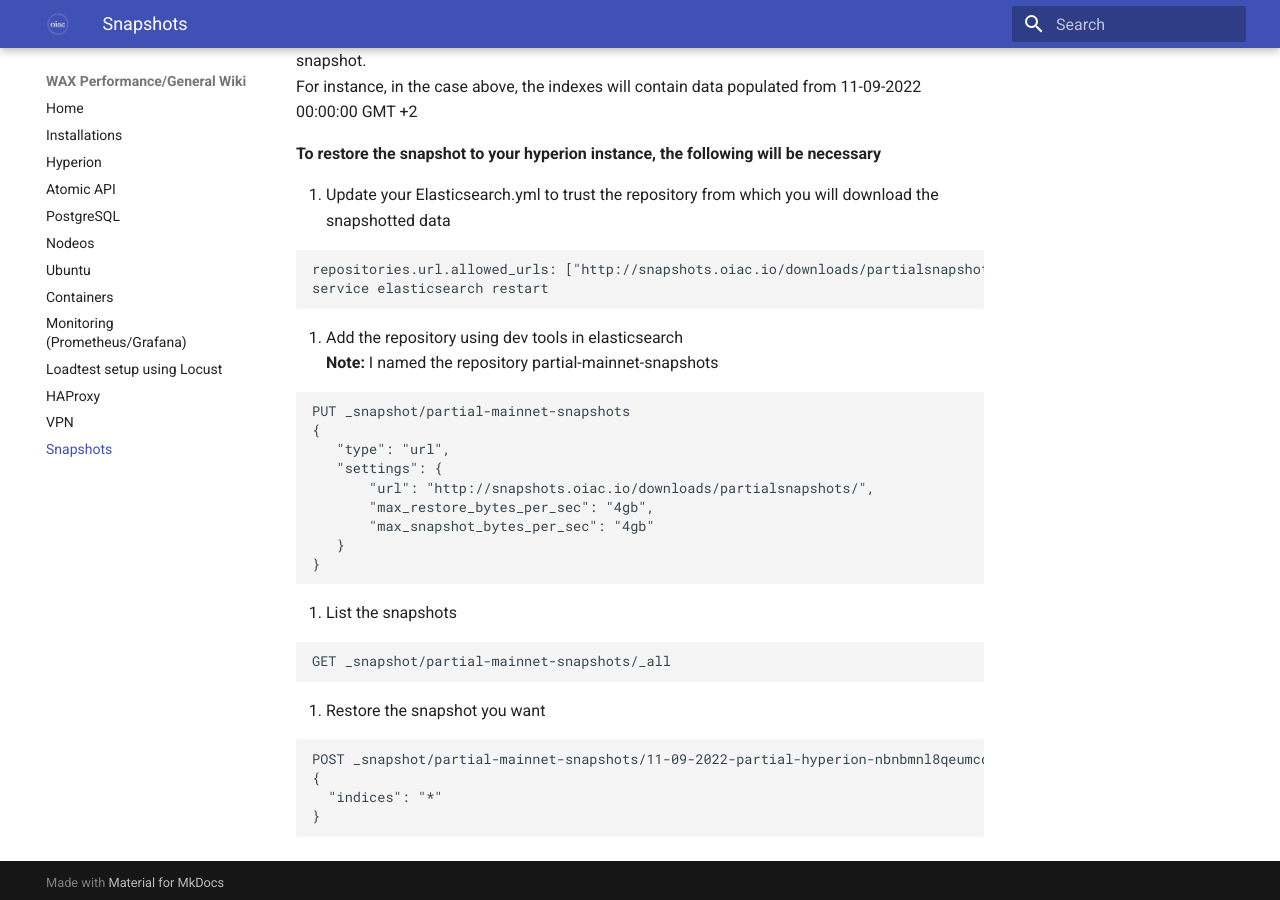
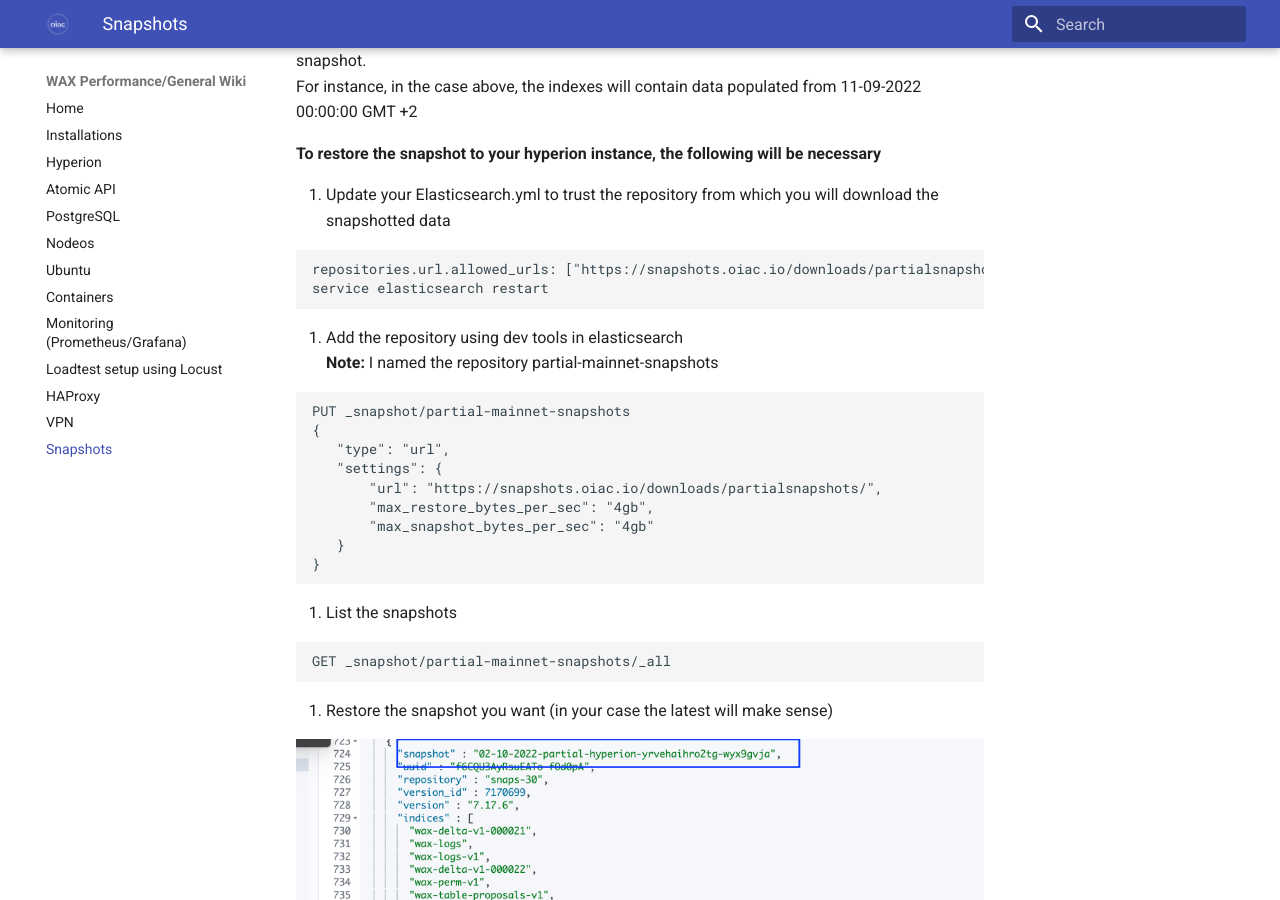
Before and after one commit to oneinacillian/wiki, an MkDocs documentation site: the page built from docs/snapshots.md, in a window 1280 px wide and 900 px high, scrolled down 732 px. Built offline with MkDocs 1.6.1 and Material for MkDocs 9.7.7, drawn with Linux system fonts in a browser that asks for light colours.

Commit message:
work on snapshot info

````diff
--- a/docs/snapshots.md
+++ b/docs/snapshots.md
@@ -20,7 +20,7 @@
 1. Update your Elasticsearch.yml to trust the repository from which you will download the snapshotted data
 
 ```
-repositories.url.allowed_urls: ["http://snapshots.oiac.io/downloads/partialsnapshots/"]
+repositories.url.allowed_urls: ["https://snapshots.oiac.io/downloads/partialsnapshots/"]
 service elasticsearch restart
 ```
 
@@ -32,7 +32,7 @@
 {
    "type": "url",
    "settings": {
-       "url": "http://snapshots.oiac.io/downloads/partialsnapshots/",
+       "url": "https://snapshots.oiac.io/downloads/partialsnapshots/",
        "max_restore_bytes_per_sec": "4gb",
        "max_snapshot_bytes_per_sec": "4gb"
    }
@@ -45,7 +45,9 @@
 GET _snapshot/partial-mainnet-snapshots/_all
 ```
 
-4. Restore the snapshot you want
+4. Restore the snapshot you want (in your case the latest will make sense) <br>
+
+<img src="/assets/snapshot_latest.png"/> <br>
 
 ```
 POST _snapshot/partial-mainnet-snapshots/11-09-2022-partial-hyperion-nbnbmnl8qeumcdsn2es8qa/_restore
````
Also changed, not shown: docs/assets/snapshot_latest.png (added), docs/securitycontrols.md (added).
